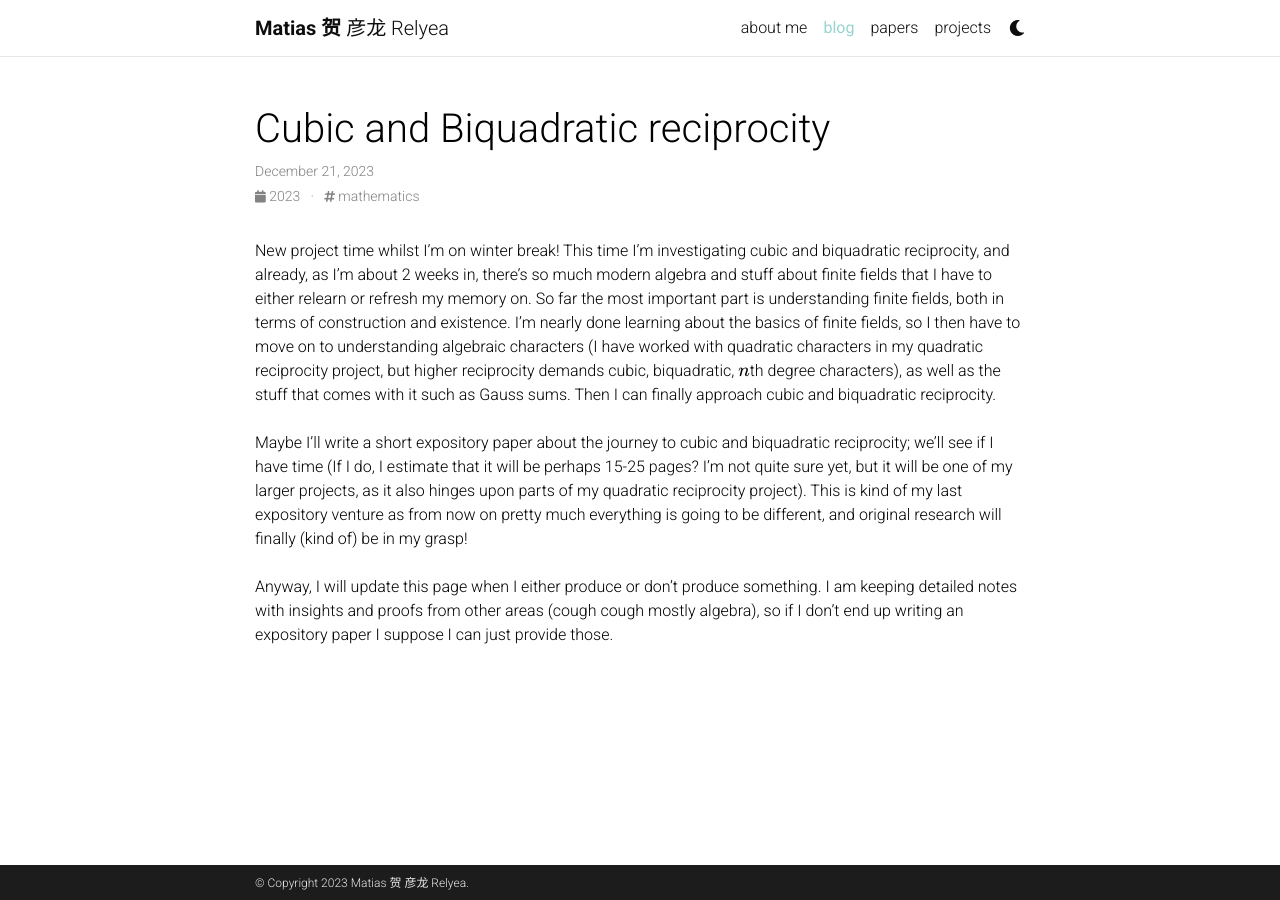
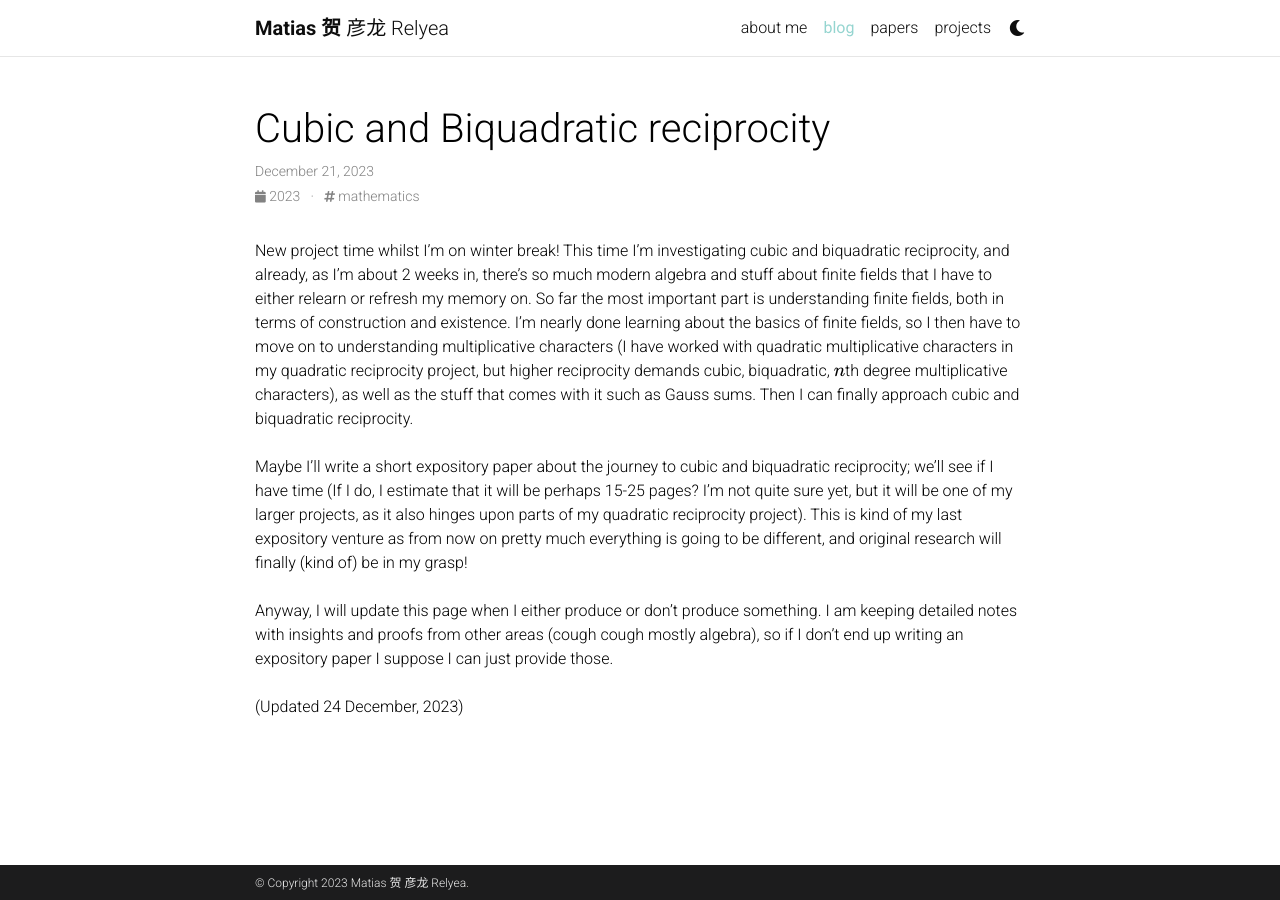
Before and after one commit to Quadcryo/quadcryo, a Jekyll site: the page built from _posts/2023-12-21-cubicbiquadratic.md, in a window 1280 px wide. Built offline with Jekyll 4.4.1, drawn with Linux system fonts in a browser that asks for light colours; comment, search, counter and statistics services are not loaded; a style sheet for code colours, icons or effects is not loaded.

Commit message:
blog edit

```diff
--- a/_posts/2023-12-21-cubicbiquadratic.md
+++ b/_posts/2023-12-21-cubicbiquadratic.md
@@ -6,10 +6,13 @@ description: A new project
 tags: mathematics
 ---
 
-New project time whilst I'm on winter break! This time I'm investigating cubic and biquadratic reciprocity, and already, as I'm about 2 weeks in, there's so much modern algebra and stuff about finite fields that I have to either relearn or refresh my memory on. So far the most important part is understanding finite fields, both in terms of construction and existence. I'm nearly done learning about the basics of finite fields, so I then have to move on to understanding algebraic characters (I have worked with quadratic characters in my quadratic reciprocity project, but higher reciprocity demands cubic, biquadratic, $$n$$th degree characters), as well as the stuff that comes with it such as Gauss sums. Then I can finally approach cubic and biquadratic reciprocity.
+New project time whilst I'm on winter break! This time I'm investigating cubic and biquadratic reciprocity, and already, as I'm about 2 weeks in, there's so much modern algebra and stuff about finite fields that I have to either relearn or refresh my memory on. So far the most important part is understanding finite fields, both in terms of construction and existence. I'm nearly done learning about the basics of finite fields, so I then have to move on to understanding multiplicative characters (I have worked with quadratic multiplicative characters in my quadratic reciprocity project, but higher reciprocity demands cubic, biquadratic, $$n$$th degree multiplicative characters), as well as the stuff that comes with it such as Gauss sums. Then I can finally approach cubic and biquadratic reciprocity.
 <br>
 <br>
 Maybe I'll write a short expository paper about the journey to cubic and biquadratic reciprocity; we'll see if I have time (If I do, I estimate that it will be perhaps 15-25 pages? I'm not quite sure yet, but it will be one of my larger projects, as it also hinges upon parts of my quadratic reciprocity project). This is kind of my last expository venture as from now on pretty much everything is going to be different, and original research will finally (kind of) be in my grasp!
 <br>
 <br>
 Anyway, I will update this page when I either produce or don't produce something. I am keeping detailed notes with insights and proofs from other areas (cough cough mostly algebra), so if I don't end up writing an expository paper I suppose I can just provide those.
+<br>
+<br>
+(Updated 24 December, 2023)
```
